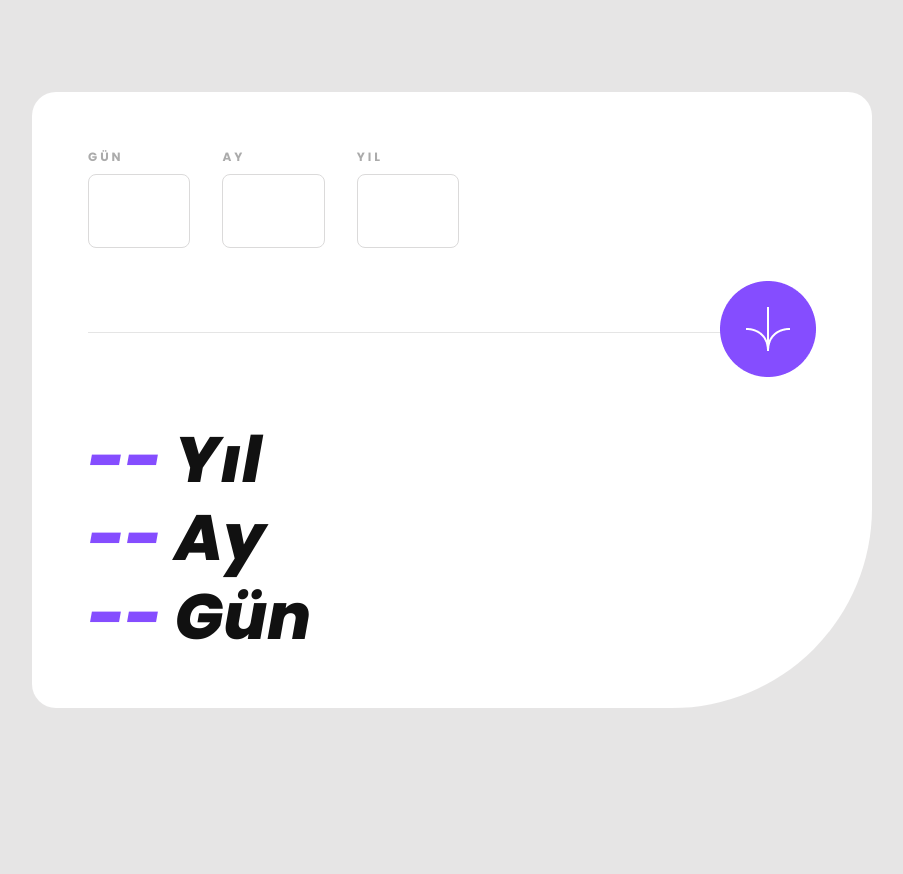
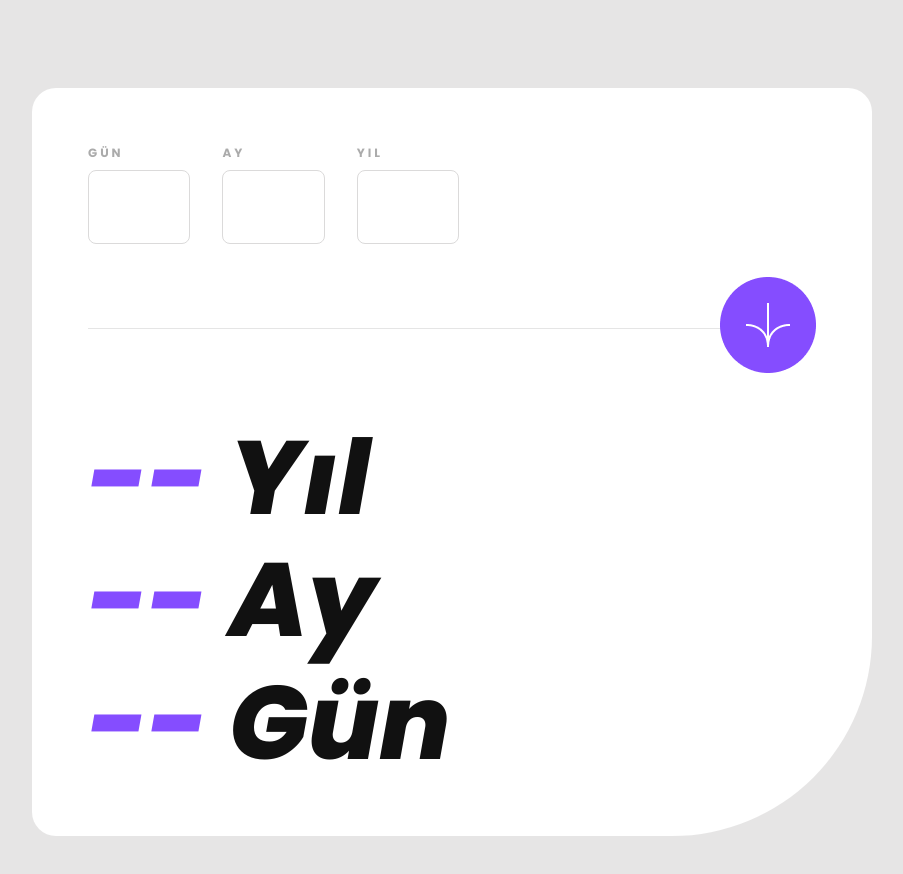
Before and after one commit to dursunkokturk/React-JS-Project-Age-Calculator, a React (Vite) app: page / in a window 1280 px wide. Shown: the top 874 px of the page, without its empty margins (188-1091 px from the left). Before the commit the page ends 800 px from the top, so only its background shows below. Built offline with nearby package versions, Linux system fonts and the light colour scheme.

Commit message:
src klasoru icindeki app.jsx component icinde results div'inde h1 elementinde yazi fontu icin mobile ve desktop gorunumlerde css duzenlemesi yapildi

```diff
--- a/src/App.css
+++ b/src/App.css
@@ -104,7 +104,7 @@ input:focus {
 }
 
 .results h1 {
-  font-size: clamp(40px, 8vw, 56px);
+  font-size: 56px;
   font-weight: 800;
   font-style: italic;
   line-height: 1.1;
@@ -174,6 +174,6 @@ span {
   }
 
   .results h1 {
-    font-size: clamp(48px, 5vw, 68px);
+    font-size: 104px;
   }
 }
```
